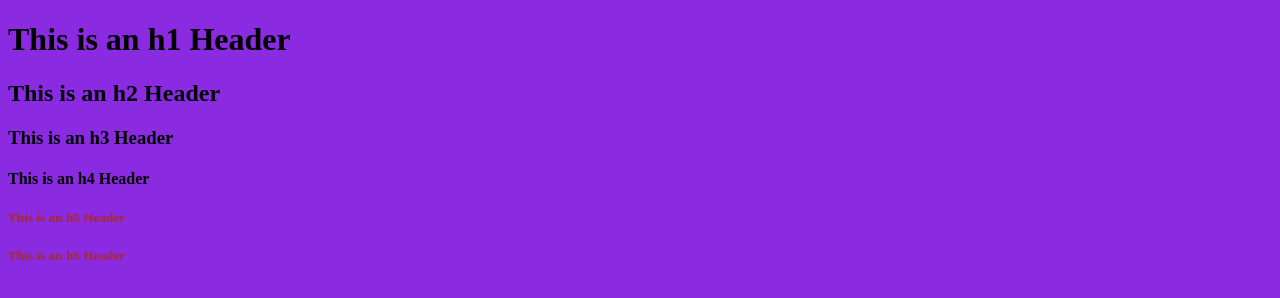
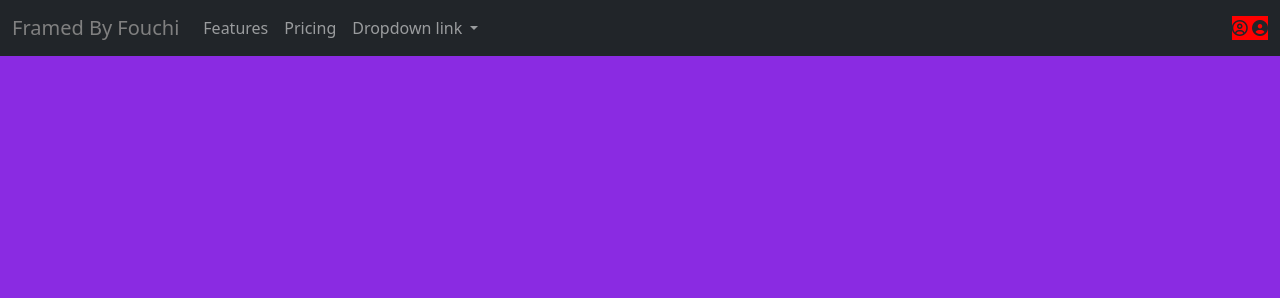
Before and after one commit to simulatedwheat/website, a website: page public/index.html in a window 1280 px wide. Drawn offline with nearby package versions, Linux system fonts and the light colour scheme.

Commit message:
Added stuff

```diff
--- a/package.json
+++ b/package.json
@@ -11,7 +11,6 @@
   "description": "a website/ web application",
   "version": "1.0.0",
   "main": "server.js",
-  "devDependencies": {},
   "repository": {
     "type": "git",
     "url": "git+https://github.com/simulatedwheat/website.git"
--- a/public/css/index.css
+++ b/public/css/index.css
@@ -14,6 +14,17 @@
 body {
     background-color: blueviolet;
 }
-h5 {
-    color: brown;
+
+
+#navBarBtn {
+  color: grey;
+  height: fit-content;
 }
+
+#navBarBtn:hover {
+  color: white;
+}
+
+#test {
+  background-color: red;
+}
--- a/public/index.html
+++ b/public/index.html
@@ -1,22 +1,68 @@
 <!DOCTYPE html>
 <html lang="en">
     <head>
+        <title>Framed By Fouchi</title>
+
+        <!-- Meta Tags -->
         <meta charset="UTF-8">
-        <title>My Website</title>
         <meta name="viewport" content="width = device-width, initial-scale = 1.0">
+
+        <!-- Bootstrap CSS-->
+        <link href="https://cdn.jsdelivr.net/npm/bootstrap@5.1.3/dist/css/bootstrap.min.css" rel="stylesheet"
+        integrity="sha384-1BmE4kWBq78iYhFldvKuhfTAU6auU8tT94WrHftjDbrCEXSU1oBoqyl2QvZ6jIW3"
+        crossorigin="anonymous">
+
+        <!-- Icons -->
+        <script src="https://kit.fontawesome.com/096f0f5b8b.js" crossorigin="anonymous"></script>
+
+        <!-- Bootstrap js -->
+        <script src="https://cdn.jsdelivr.net/npm/bootstrap@5.1.3/dist/js/bootstrap.bundle.min.js"
+        integrity="sha384-ka7Sk0Gln4gmtz2MlQnikT1wXgYsOg+OMhuP+IlRH9sENBO0LRn5q+8nbTov4+1p"
+        crossorigin="anonymous">
+        </script>
 
         <!-- Links for CSS -->
         <link rel="stylesheet" href="css/index.css">
 
         <!-- Links for JavaScript -->
         <script src="js/index.js"></script>
+
     </head>
     <body>
-        <h1>This is an h1 Header</h1>
-        <h2>This is an h2 Header</h2>
-        <h3>This is an h3 Header</h3>
-        <h4>This is an h4 Header</h4>
-        <h5>This is an h5 Header</h5>
-        <h5>This is an h5 Header</h5>
+
+
+        <nav class="navbar navbar-expand-lg navbar-dark bg-dark">
+            <div class="container-fluid">
+              <a id="navBarBtn" class="navbar-brand" href="index.html">Framed By Fouchi</a>
+              <button class="navbar-toggler" type="button" data-bs-toggle="collapse" data-bs-target="#navbarNavDropdown" aria-controls="navbarNavDropdown" aria-expanded="false" aria-label="Toggle navigation">
+                <span class="navbar-toggler-icon"></span>
+              </button>
+              <div class="collapse navbar-collapse" id="navbarNavDropdown">
+                <ul class="navbar-nav">
+                  <li id="navBarBtn" class="nav-item">
+                    <a class="nav-link" href="#">Features</a>
+                  </li>
+                  <li id="navBarBtn" class="nav-item">
+                    <a class="nav-link" href="#">Pricing</a>
+                  </li>
+                  <li id="navBarBtn" class="nav-item dropdown">
+                    <a class="nav-link dropdown-toggle" href="#" id="navbarDropdownMenuLink" role="button" data-bs-toggle="dropdown" aria-expanded="false">
+                      Dropdown link
+                    </a>
+                    <ul class="dropdown-menu" aria-labelledby="navbarDropdownMenuLink">
+                      <li><a class="dropdown-item" href="#">Action</a></li>
+                      <li><a class="dropdown-item" href="#">Another action</a></li>
+                      <li><a class="dropdown-item" href="#">Something else here</a></li>
+                    </ul>
+                  </li>
+                </ul>
+              </div>
+              <div id="test">
+
+                <i class="far fa-user-circle"></i>
+                <i class="fas fa-user-circle"></i>
+              </div>
+            </div>
+          </nav>
     </body>
 </html>
```
Also changed, not shown: 1 other file.
